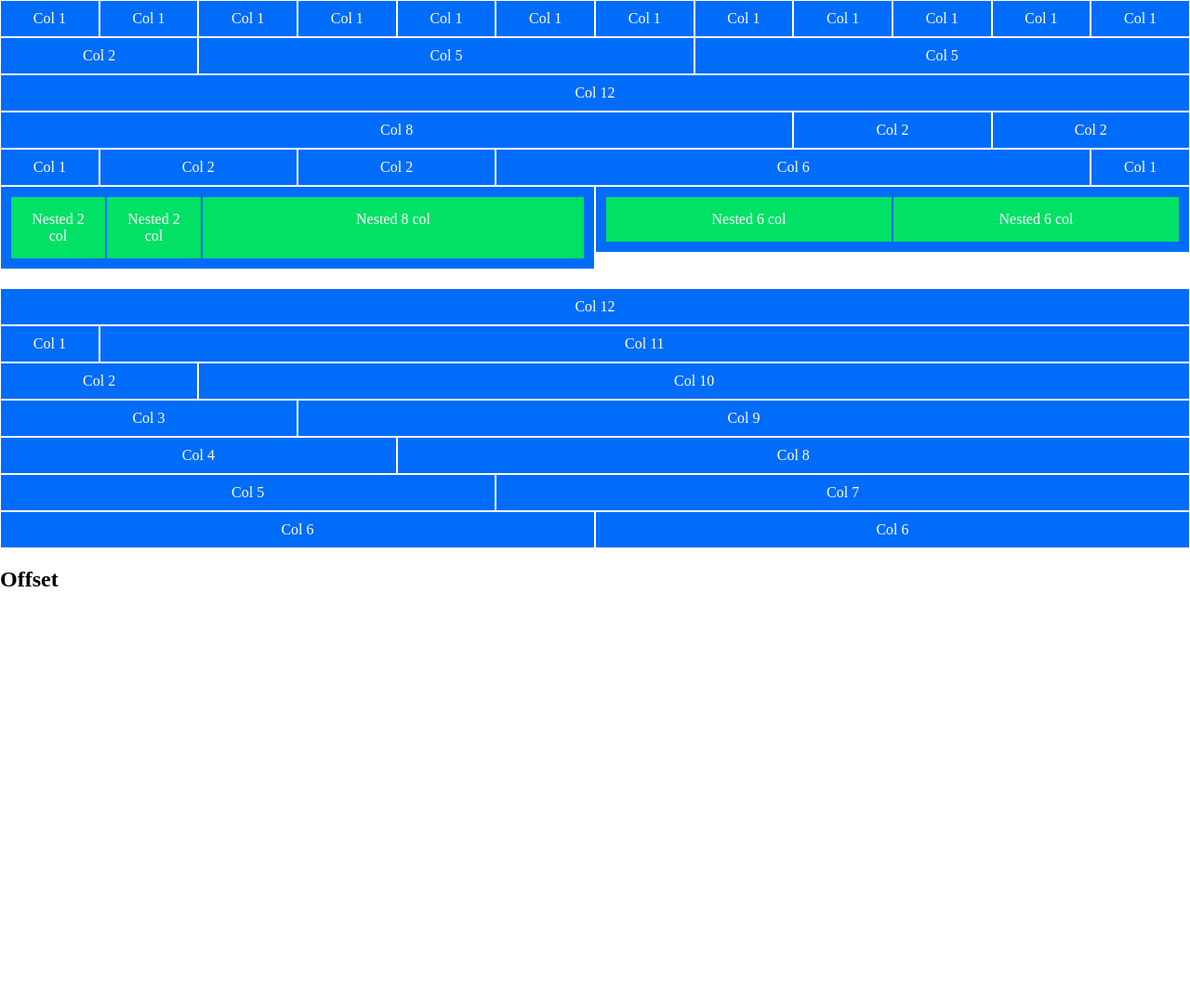
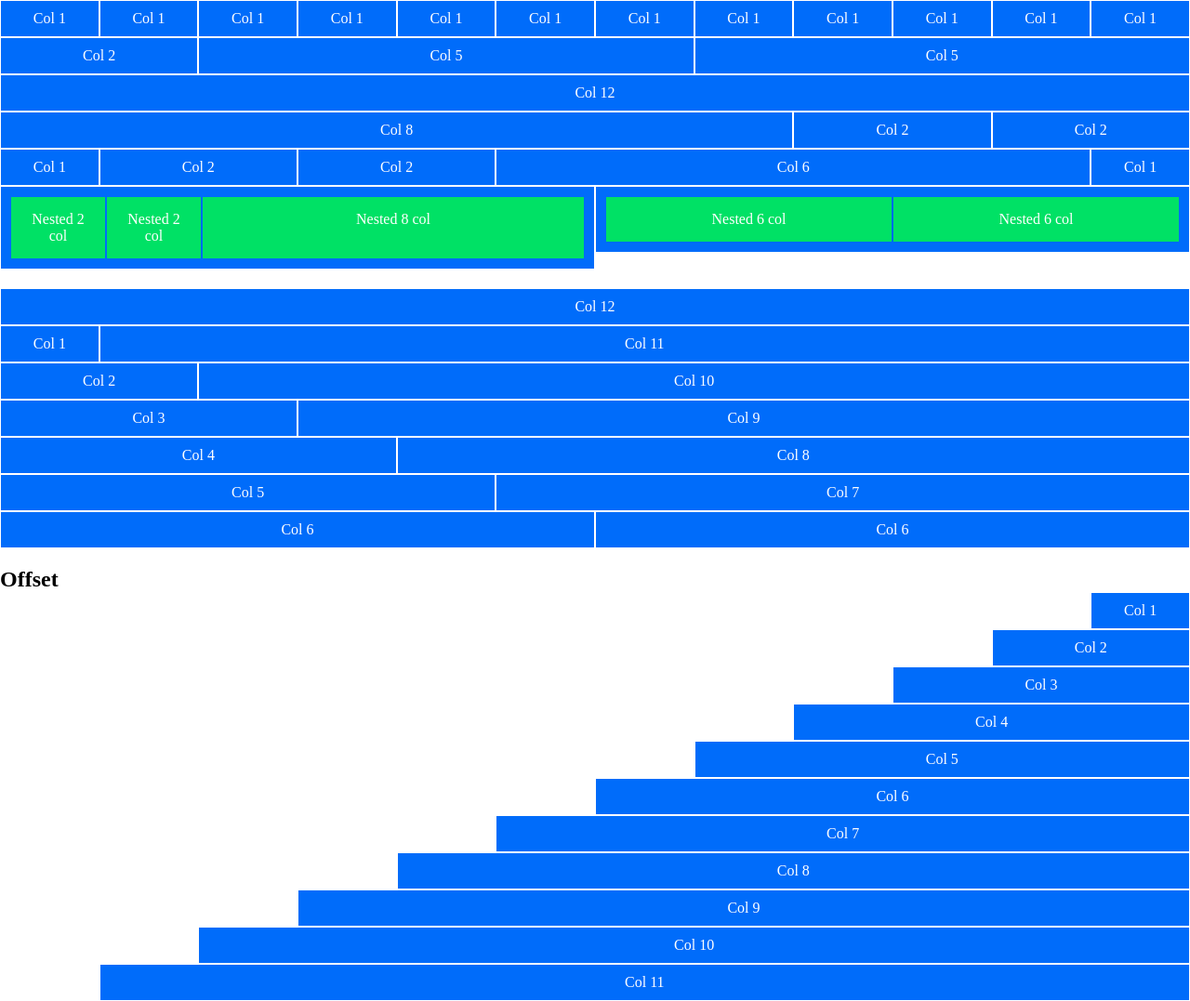
Before and after one commit to Skiotto93/html-css-12bool, a plain HTML site: page index.html in a window 1280 px wide. Shown: the whole page at 93% size. Before the commit the page ends 800 px from the top, so only its background shows below. Drawn offline with Linux system fonts and the light colour scheme.

Commit message:
Aggiunta ultima sezione

```diff
--- a/css/12bool.css
+++ b/css/12bool.css
@@ -77,3 +77,39 @@
 .col-12 {
     width: 100%;
 }
+/*----------------
+   OFFSET
+----------------*/
+.col-offset-1 {
+    margin-left: calc(100% / 12 * 1);
+}
+.col-offset-2 {
+    margin-left: calc(100% / 12 * 2);
+}
+.col-offset-3 {
+    margin-left: calc(100% / 12 * 3);
+}
+.col-offset-4 {
+    margin-left: calc(100% / 12 * 4);
+}
+.col-offset-5 {
+    margin-left: calc(100% / 12 * 5);
+}
+.col-offset-6 {
+    margin-left: calc(100% / 12 * 6);
+}
+.col-offset-7 {
+    margin-left: calc(100% / 12 * 7);
+}
+.col-offset-8 {
+    margin-left: calc(100% / 12 * 8);
+}
+.col-offset-9 {
+    margin-left: calc(100% / 12 * 9);
+}
+.col-offset-10 {
+    margin-left: calc(100% / 12 * 10);
+}
+.col-offset-11 {
+    margin-left: calc(100% / 12 * 11);
+}
--- a/index.html
+++ b/index.html
@@ -253,7 +253,83 @@
             </section>
             <section class="III-part">
                 <h2>Offset</h2>
-
+                <div class="row">
+                    <div class="col-offset-11 col-1">
+                        <div class="box">
+                            Col 1
+                        </div>
+                    </div>
+                </div>
+                <div class="row">
+                    <div class="col-offset-10 col-2">
+                        <div class="box">
+                            Col 2
+                        </div>
+                    </div>
+                </div>
+                <div class="row">
+                    <div class="col-offset-9 col-3">
+                        <div class="box">
+                            Col 3
+                        </div>
+                    </div>
+                </div>
+                <div class="row">
+                    <div class="col-offset-8 col-4">
+                        <div class="box">
+                            Col 4
+                        </div>
+                    </div>
+                </div>
+                <div class="row">
+                    <div class="col-offset-7 col-5">
+                        <div class="box">
+                            Col 5
+                        </div>
+                    </div>
+                </div>
+                <div class="row">
+                    <div class="col-offset-6 col-6">
+                        <div class="box">
+                            Col 6
+                        </div>
+                    </div>
+                </div>
+                <div class="row">
+                    <div class="col-offset-5 col-7">
+                        <div class="box">
+                            Col 7
+                        </div>
+                    </div>
+                </div>
+                <div class="row">
+                    <div class="col-offset-4 col-8">
+                        <div class="box">
+                            Col 8
+                        </div>
+                    </div>
+                </div>
+                <div class="row">
+                    <div class="col-offset-3 col-9">
+                        <div class="box">
+                            Col 9
+                        </div>
+                    </div>
+                </div>
+                <div class="row">
+                    <div class="col-offset-2 col-10">
+                        <div class="box">
+                            Col 10
+                        </div>
+                    </div>
+                </div>
+                <div class="row">
+                    <div class="col-offset-1 col-11">
+                        <div class="box">
+                            Col 11
+                        </div>
+                    </div>
+                </div>
             </section>
         </main>
     </body>
```
